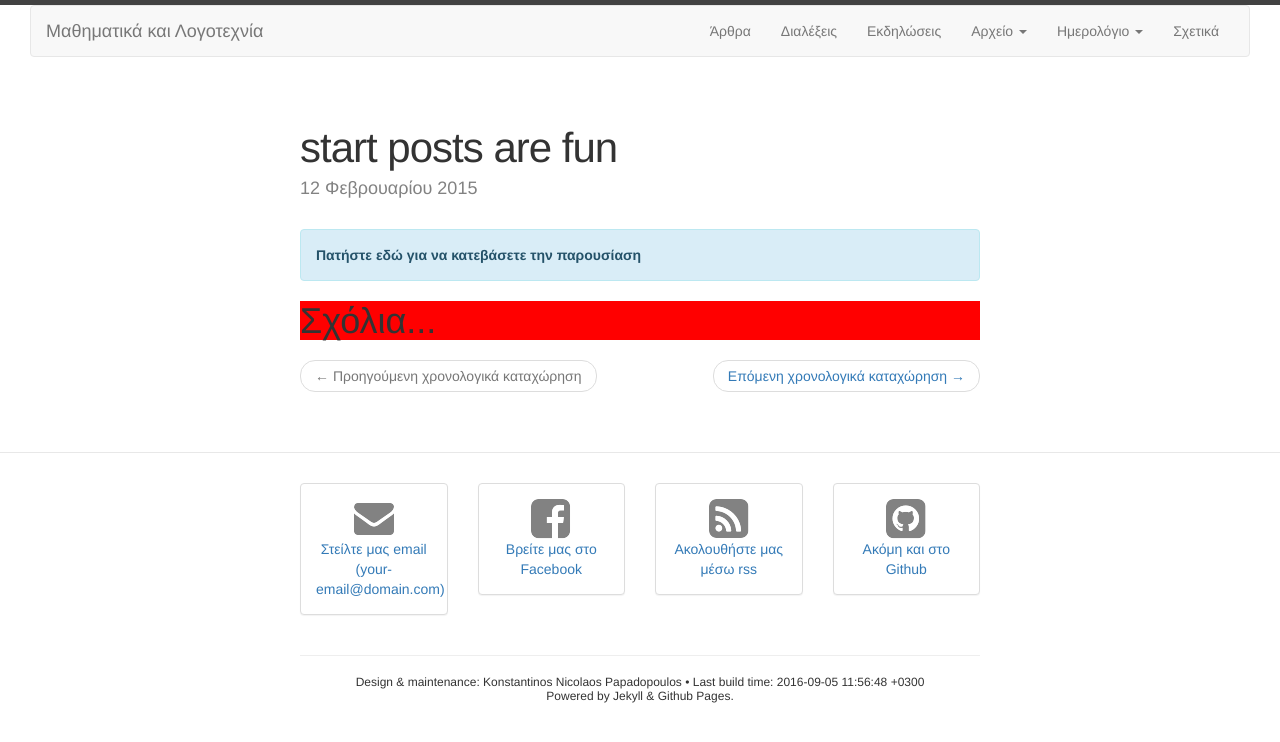
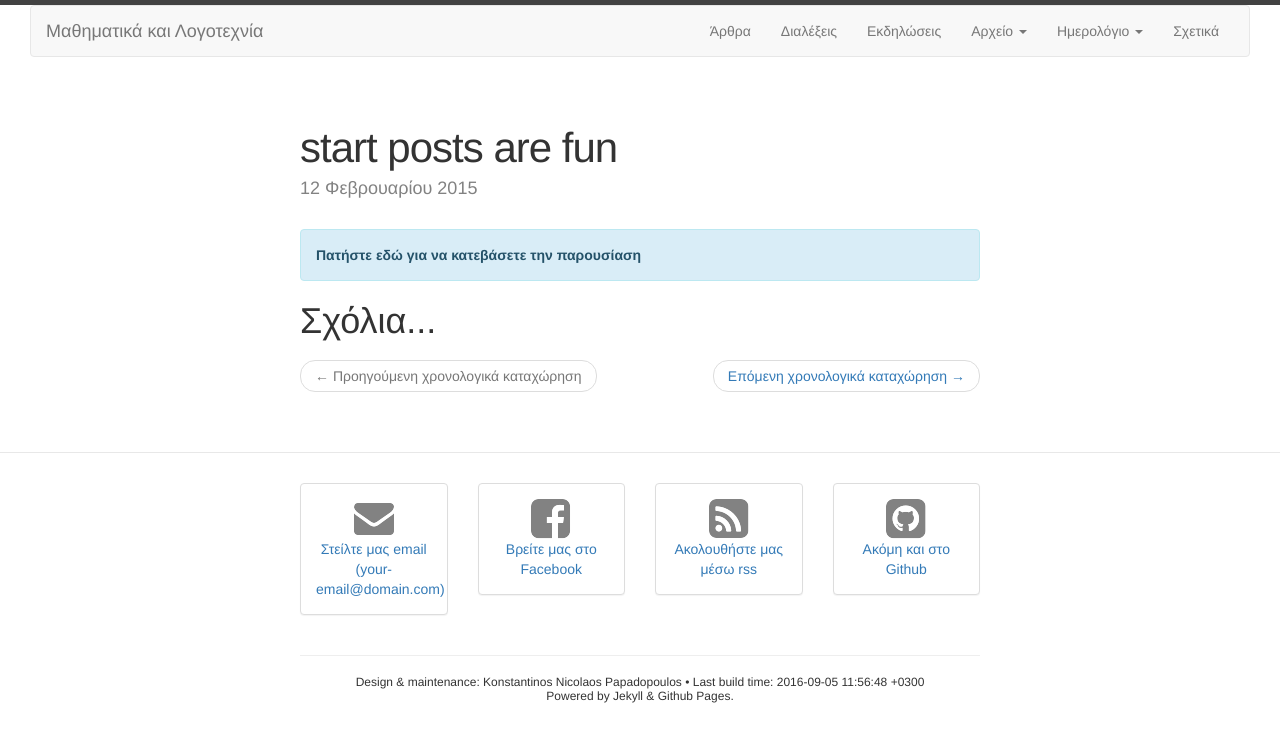
Before and after one commit to mathematicsliterature/mathematicsliterature.github.io, a Jekyll site: the page built from _posts/2015-2-12-just-an-start-post.md, in a window 1280 px wide. Shown: the top 742 px of the page. Built offline with Jekyll 4.4.1, drawn with Linux system fonts in a browser that asks for light colours; comment, search, counter and statistics services are not loaded.

Commit message:
Update post.html

```diff
--- a/_layouts/post.html
+++ b/_layouts/post.html
@@ -72,7 +72,7 @@ layout: default
     <a href="/files/ppts/{{page.ppt}}" class="alert-link">Πατήστε εδώ για να κατεβάσετε την παρουσίαση</a>
   </div>
 
-  <div style="background-color: red;">
+  <div>
     <h1>Σχόλια... </h1>
     {% include comments.html %}
   </div>
```
